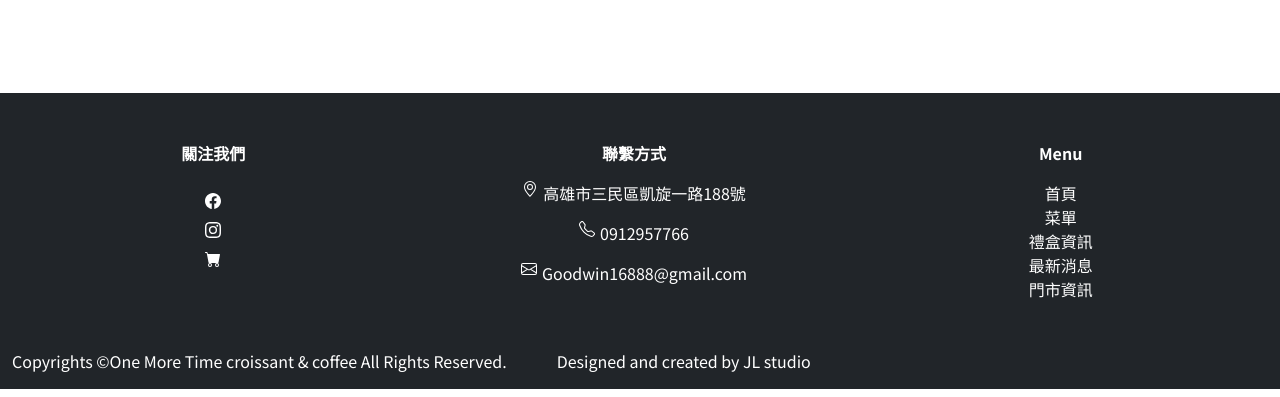
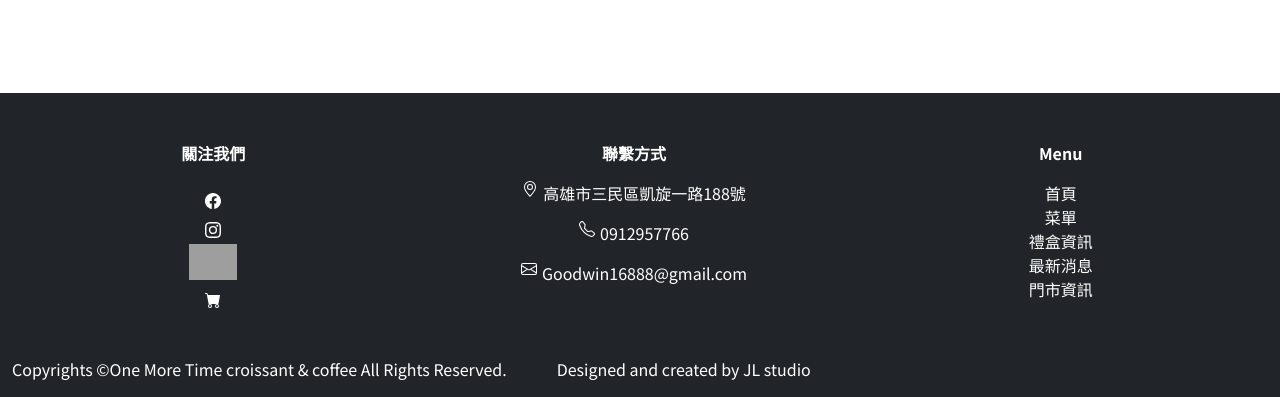
Before and after one commit to oneoneone522/onemoretimecroissant, a Django app: page / in a window 1280 px wide. Shown: the part 862-1259 px from the top of the page. Run offline with Django 5.2, Linux system fonts and the light colour scheme; data that the repository does not hold is empty; grey boxes are pictures that could not be loaded.

Commit message:
line icon added

```diff
--- a/core/templates/core/base.html
+++ b/core/templates/core/base.html
@@ -160,6 +160,9 @@
                       <path d="M8 0C5.829 0 5.556.01 4.703.048 3.85.088 3.269.222 2.76.42a3.9 3.9 0 0 0-1.417.923A3.9 3.9 0 0 0 .42 2.76C.222 3.268.087 3.85.048 4.7.01 5.555 0 5.827 0 8.001c0 2.172.01 2.444.048 3.297.04.852.174 1.433.372 1.942.205.526.478.972.923 1.417.444.445.89.719 1.416.923.51.198 1.09.333 1.942.372C5.555 15.99 5.827 16 8 16s2.444-.01 3.298-.048c.851-.04 1.434-.174 1.943-.372a3.9 3.9 0 0 0 1.416-.923c.445-.445.718-.891.923-1.417.197-.509.332-1.09.372-1.942C15.99 10.445 16 10.173 16 8s-.01-2.445-.048-3.299c-.04-.851-.175-1.433-.372-1.941a3.9 3.9 0 0 0-.923-1.417A3.9 3.9 0 0 0 13.24.42c-.51-.198-1.092-.333-1.943-.372C10.443.01 10.172 0 7.998 0zm-.717 1.442h.718c2.136 0 2.389.007 3.232.046.78.035 1.204.166 1.486.275.373.145.64.319.92.599s.453.546.598.92c.11.281.24.705.275 1.485.039.843.047 1.096.047 3.231s-.008 2.389-.047 3.232c-.035.78-.166 1.203-.275 1.485a2.5 2.5 0 0 1-.599.919c-.28.28-.546.453-.92.598-.28.11-.704.24-1.485.276-.843.038-1.096.047-3.232.047s-2.39-.009-3.233-.047c-.78-.036-1.203-.166-1.485-.276a2.5 2.5 0 0 1-.92-.598 2.5 2.5 0 0 1-.6-.92c-.109-.281-.24-.705-.275-1.485-.038-.843-.046-1.096-.046-3.233s.008-2.388.046-3.231c.036-.78.166-1.204.276-1.486.145-.373.319-.64.599-.92s.546-.453.92-.598c.282-.11.705-.24 1.485-.276.738-.034 1.024-.044 2.515-.045zm4.988 1.328a.96.96 0 1 0 0 1.92.96.96 0 0 0 0-1.92m-4.27 1.122a4.109 4.109 0 1 0 0 8.217 4.109 4.109 0 0 0 0-8.217m0 1.441a2.667 2.667 0 1 1 0 5.334 2.667 2.667 0 0 1 0-5.334"/>
                   </svg>
               </a>
+              <a style="text-decoration: none;" class="text-white" href="https://lin.ee/wB2bRaeW">
+                <img src="https://scdn.line-apps.com/n/line_add_friends/btn/zh-Hant.png" alt="加入好友" height="36" border="0">
+              </a>
               <a style="text-decoration: none;" class="text-white" href="https://shop.ichefpos.com/store/StX1iaZP/ordering">
                   <svg xmlns="http://www.w3.org/2000/svg" width="16" height="16" fill="currentColor" class="bi bi-cart-fill" viewBox="0 0 16 16">
                       <path d="M0 1.5A.5.5 0 0 1 .5 1H2a.5.5 0 0 1 .485.379L2.89 3H14.5a.5.5 0 0 1 .491.592l-1.5 8A.5.5 0 0 1 13 12H4a.5.5 0 0 1-.491-.408L2.01 3.607 1.61 2H.5a.5.5 0 0 1-.5-.5M5 12a2 2 0 1 0 0 4 2 2 0 0 0 0-4m7 0a2 2 0 1 0 0 4 2 2 0 0 0 0-4m-7 1a1 1 0 1 1 0 2 1 1 0 0 1 0-2m7 0a1 1 0 1 1 0 2 1 1 0 0 1 0-2"/>
@@ -213,7 +216,6 @@
             </div>
         </div>
     </div>
-    <!-- 加入隱私權政策 -->
     <div class="row">
         <div style="display: flex; justify-content: start; gap: 50px;">
             <p>Copyrights &copy;One More Time croissant & coffee All Rights Reserved.</p>
```
